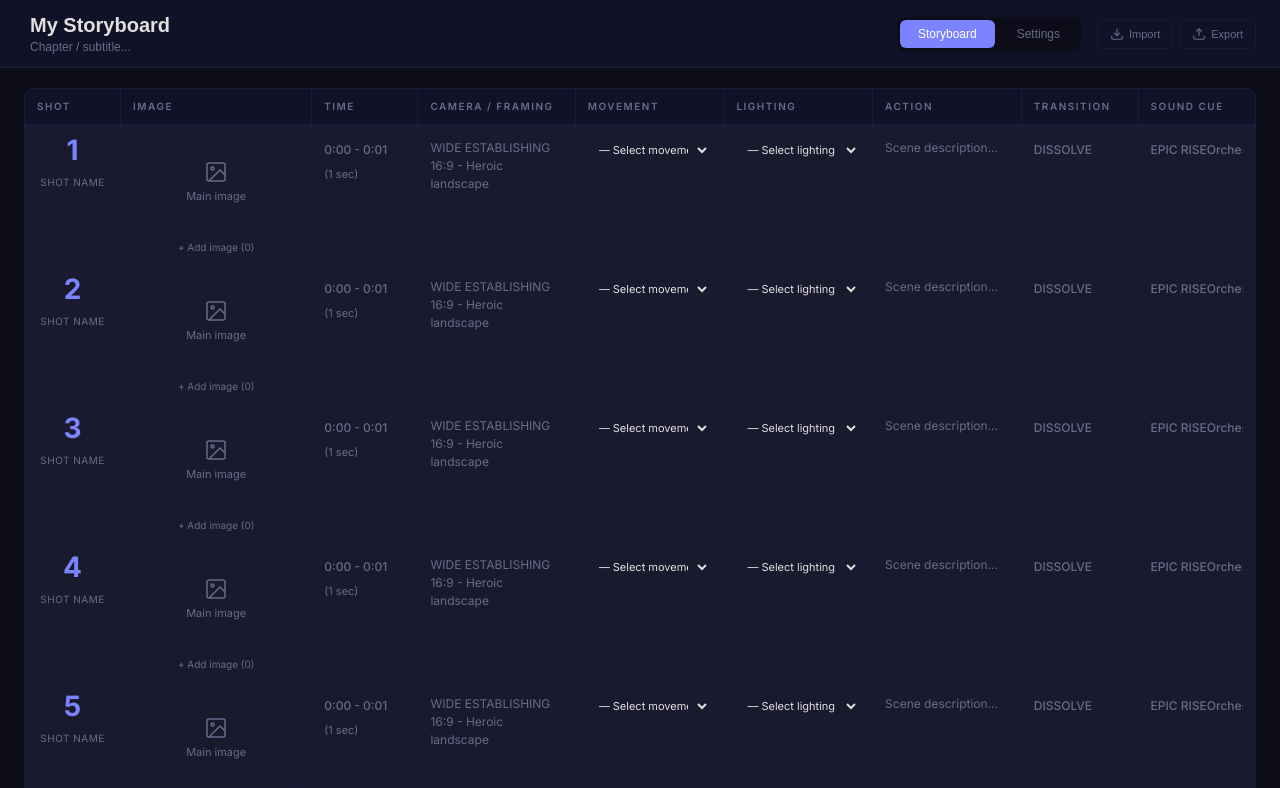
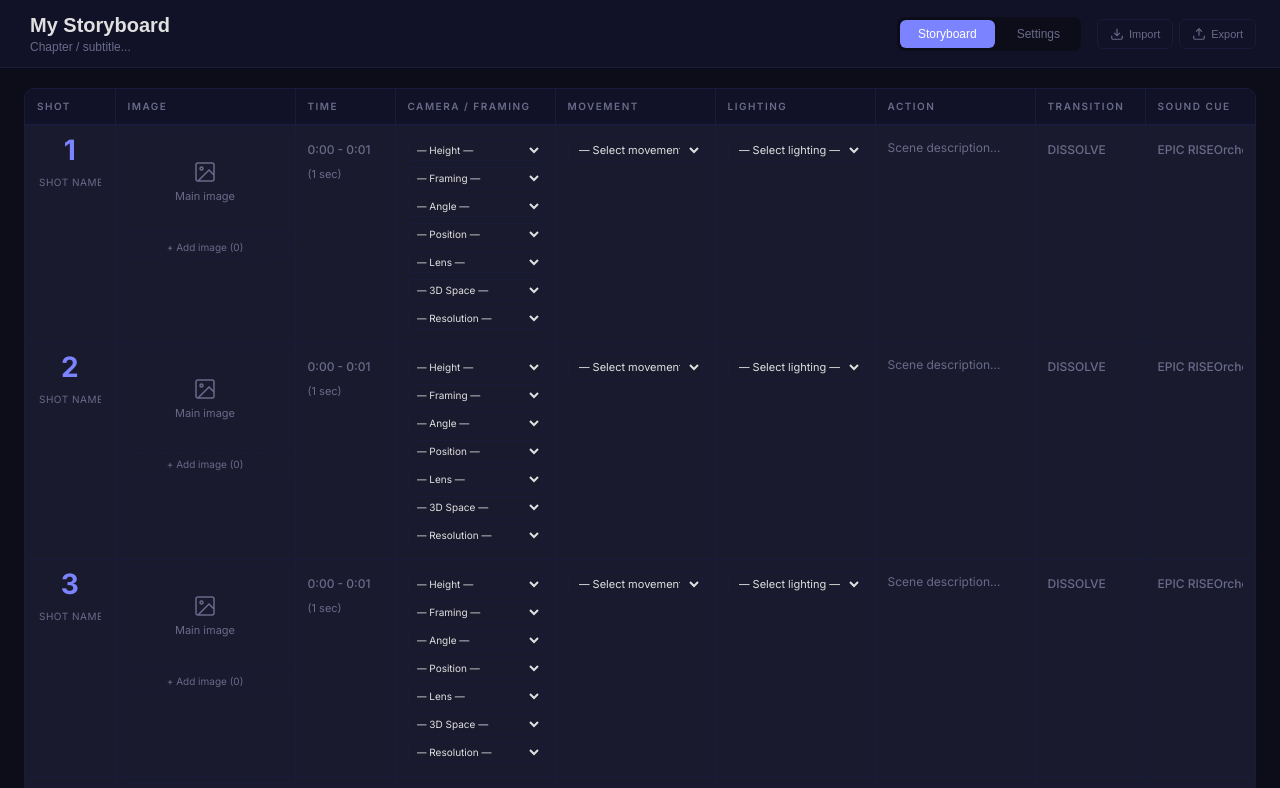
Before and after one commit to Roland7869/Storyboard, a React (Vite) app: page / in a window 1280 px wide. Shown: the top 788 px of the page. Built offline with nearby package versions, Linux system fonts and the light colour scheme.

Commit message:
Add camera dropdowns (height, framing, angle, position, lens, 3D space) and resolution selector

```diff
--- a/src/components/StoryPanel.css
+++ b/src/components/StoryPanel.css
@@ -236,7 +236,36 @@
 }
 
 .sb-camera, .sb-movement, .sb-lighting, .sb-action {
-  width: 140px;
+  width: 160px;
+}
+
+.camera-select {
+  width: 100%;
+  background: transparent;
+  border: 1px solid var(--border-color, #2a2a4a);
+  border-radius: 4px;
+  color: var(--text, #e0e0e0);
+  font-size: 10px;
+  padding: 3px 4px;
+  outline: none;
+  cursor: pointer;
+  font-family: inherit;
+  transition: border-color 0.15s;
+  appearance: auto;
+  margin-bottom: 3px;
+}
+
+.camera-select:hover {
+  border-color: var(--border-hover, #4a4a7a);
+}
+
+.camera-select:focus {
+  border-color: var(--accent, #7c83ff);
+}
+
+.camera-select option {
+  background: var(--panel-bg, #1a1a2e);
+  color: var(--text, #e0e0e0);
 }
 
 .movement-select {
--- a/src/components/StoryPanel.jsx
+++ b/src/components/StoryPanel.jsx
@@ -266,14 +266,83 @@ export default function StoryPanel({ panel, onUpdate, panelNumber }) {
         />
       </td>
       <td className="sb-camera">
-        <textarea
-          value={panel.camera || ''}
-          onChange={(e) => handleField('camera', e.target.value)}
-          placeholder="WIDE ESTABLISHING&#10;16:9 - Heroic landscape"
-          className="cell-textarea"
-          rows={3}
-          maxLength={300}
-        />
+        <select className="camera-select" value={panel.cameraHeight || ''} onChange={(e) => handleField('cameraHeight', e.target.value)}>
+          <option value="">— Height —</option>
+          <option value="High angle">High angle</option>
+          <option value="Low angle">Low angle</option>
+          <option value="Eye level">Eye level</option>
+          <option value="Chest level">Chest level</option>
+          <option value="Ground level">Ground level</option>
+          <option value="Ultra low / worm's eye">Ultra low / worm's eye</option>
+          <option value="Overhead / top-down">Overhead / top-down</option>
+        </select>
+        <select className="camera-select" value={panel.cameraFraming || ''} onChange={(e) => handleField('cameraFraming', e.target.value)}>
+          <option value="">— Framing —</option>
+          <option value="Extreme close-up (ECU)">Extreme close-up (ECU)</option>
+          <option value="Close-up (CU)">Close-up (CU)</option>
+          <option value="Medium close-up (MCU)">Medium close-up (MCU)</option>
+          <option value="Medium shot (MS)">Medium shot (MS)</option>
+          <option value="Medium wide shot (MWS)">Medium wide shot (MWS)</option>
+          <option value="Wide shot (WS)">Wide shot (WS)</option>
+          <option value="Long shot">Long shot</option>
+          <option value="Extreme long shot (ELS)">Extreme long shot (ELS)</option>
+          <option value="Establishing shot">Establishing shot</option>
+        </select>
+        <select className="camera-select" value={panel.cameraAngle || ''} onChange={(e) => handleField('cameraAngle', e.target.value)}>
+          <option value="">— Angle —</option>
+          <option value="Straight-on">Straight-on</option>
+          <option value="Three-quarter angle">Three-quarter angle</option>
+          <option value="Profile / side-view">Profile / side-view</option>
+          <option value="Back-view / rear angle">Back-view / rear angle</option>
+          <option value="Dutch angle / tilt">Dutch angle / tilt</option>
+          <option value="Top-lit vertical perspective">Top-lit vertical</option>
+          <option value="Low tilt-up">Low tilt-up</option>
+        </select>
+        <select className="camera-select" value={panel.cameraPosition || ''} onChange={(e) => handleField('cameraPosition', e.target.value)}>
+          <option value="">— Position —</option>
+          <option value="Over-the-shoulder (OTS)">Over-the-shoulder (OTS)</option>
+          <option value="Point-of-view (POV)">Point-of-view (POV)</option>
+          <option value="Reverse angle">Reverse angle</option>
+          <option value="Close-profile">Close-profile</option>
+          <option value="Back-to-camera">Back-to-camera</option>
+          <option value="Frontal symmetrical shot">Frontal symmetrical</option>
+        </select>
+        <select className="camera-select" value={panel.cameraLens || ''} onChange={(e) => handleField('cameraLens', e.target.value)}>
+          <option value="">— Lens —</option>
+          <option value="Wide-angle perspective">Wide-angle</option>
+          <option value="Ultra-wide perspective">Ultra-wide</option>
+          <option value="Normal focal length">Normal focal length</option>
+          <option value="Telephoto compression">Telephoto compression</option>
+          <option value="Macro perspective">Macro</option>
+          <option value="Anamorphic perspective">Anamorphic</option>
+          <option value="Fisheye perspective">Fisheye</option>
+        </select>
+        <select className="camera-select" value={panel.camera3D || ''} onChange={(e) => handleField('camera3D', e.target.value)}>
+          <option value="">— 3D Space —</option>
+          <option value="Front-facing">Front-facing</option>
+          <option value="Off-axis left">Off-axis left</option>
+          <option value="Off-axis right">Off-axis right</option>
+          <option value="High vantage point">High vantage point</option>
+          <option value="Balcony-level viewpoint">Balcony-level</option>
+          <option value="Rooftop vantage">Rooftop vantage</option>
+          <option value="Close foreground placement">Close foreground</option>
+          <option value="Distant observation point">Distant observation</option>
+        </select>
+        <select className="camera-select" value={panel.resolution || ''} onChange={(e) => handleField('resolution', e.target.value)}>
+          <option value="">— Resolution —</option>
+          <option value="720p (1280x720)">720p</option>
+          <option value="1080p (1920x1080)">1080p</option>
+          <option value="1440p (2560x1440)">1440p</option>
+          <option value="4K (3840x2160)">4K</option>
+          <option value="8K (7680x4320)">8K</option>
+          <option value="16:9 landscape">16:9 landscape</option>
+          <option value="9:16 portrait">9:16 portrait</option>
+          <option value="1:1 square">1:1 square</option>
+          <option value="4:3 standard">4:3 standard</option>
+          <option value="2.39:1 cinematic">2.39:1 cinematic</option>
+          <option value="21:9 ultrawide">21:9 ultrawide</option>
+          <option value="4:5 social">4:5 social</option>
+        </select>
       </td>
       <td className="sb-movement">
         <select
```
